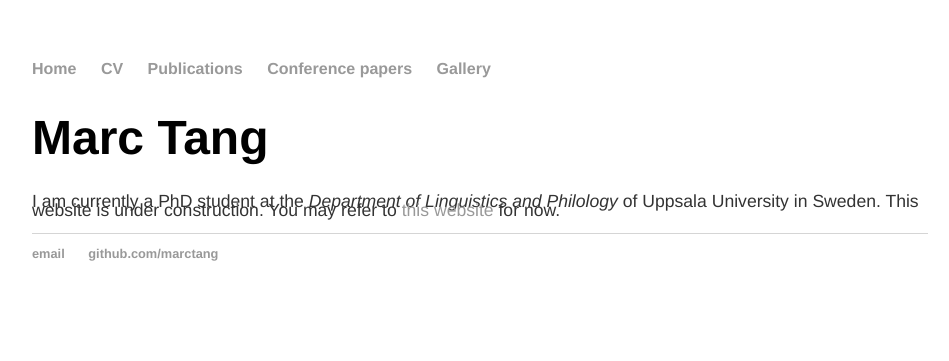
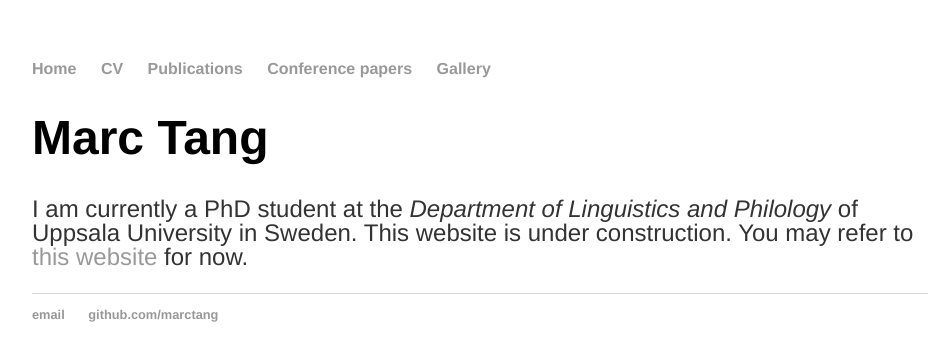
Before and after one commit to marctang/marctang.github.io, a Jekyll site: the page built from index.html, in a window 1280 px wide. Shown: the top 361 px of the page, without its empty margins (160-1109 px from the left). Built offline with Jekyll 4.4.1, drawn with Linux system fonts in a browser that asks for light colours.

Commit message:
Update main.css

```diff
--- a/css/main.css
+++ b/css/main.css
@@ -25,8 +25,8 @@ h1 {
 }
 p {
     font-family:'Helvetica', 'Arial', 'Sans-Serif';
-    font-size: 1.1em;
-    line-height: 0.5em;
+    font-size: 1.5em;
+    line-height: 1em;
     color: #333;
 }
 footer {
```
